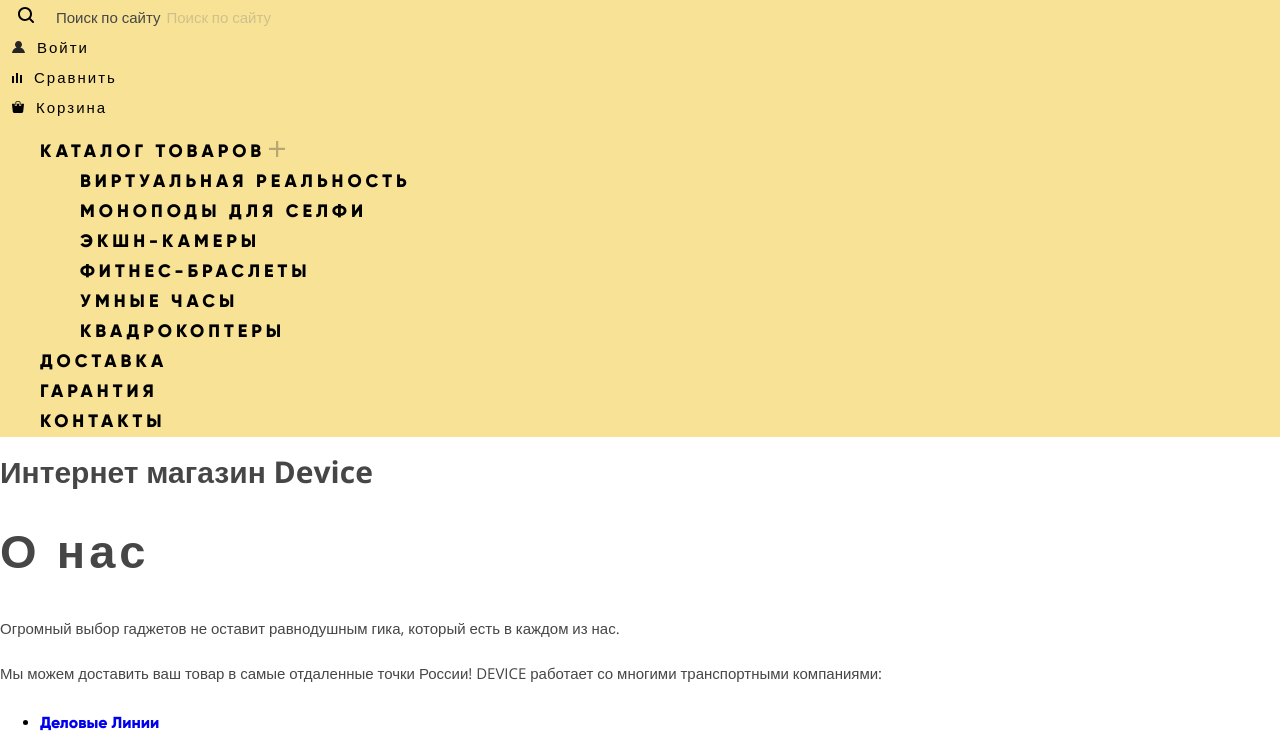
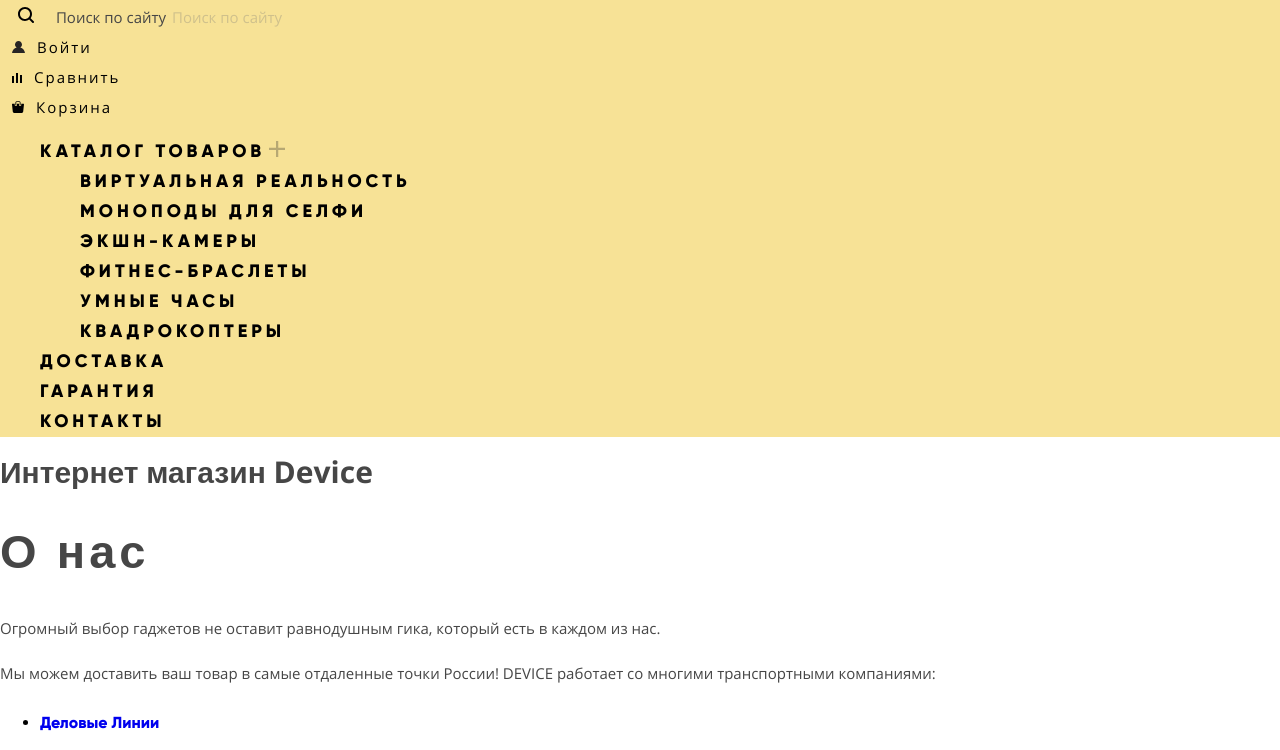
Before and after one commit to wcspoiler/603625-device, a plain HTML site: page index.html in a window 1280 px wide. Shown: the part 42-792 px from the top of the page. Drawn offline with nearby package versions, Linux system fonts and the light colour scheme.

Commit message:
Подключил шрифты

```diff
--- a/css/style.css
+++ b/css/style.css
@@ -14,6 +14,26 @@
   font-style: normal;
 }
 
+@font-face {
+  font-family: "Gilroy Light";
+  src: url("../fonts/gilroylight.woff2") format("woff2");
+  font-weight: normal;
+  font-style: normal;
+}
+
+@font-face {
+  font-family: "Open Sans";
+  src: url("../fonts/opensans.woff2") format("woff2");
+  font-weight: normal;
+  font-style: normal;
+}
+
+@font-face {
+  font-family: "Open Sans Light";
+  src: url("../fonts/opensanslight.woff2") format("woff2");
+  font-weight: normal;
+  font-style: normal;
+}
 body {
   margin: 0;
   padding: 0;
```
